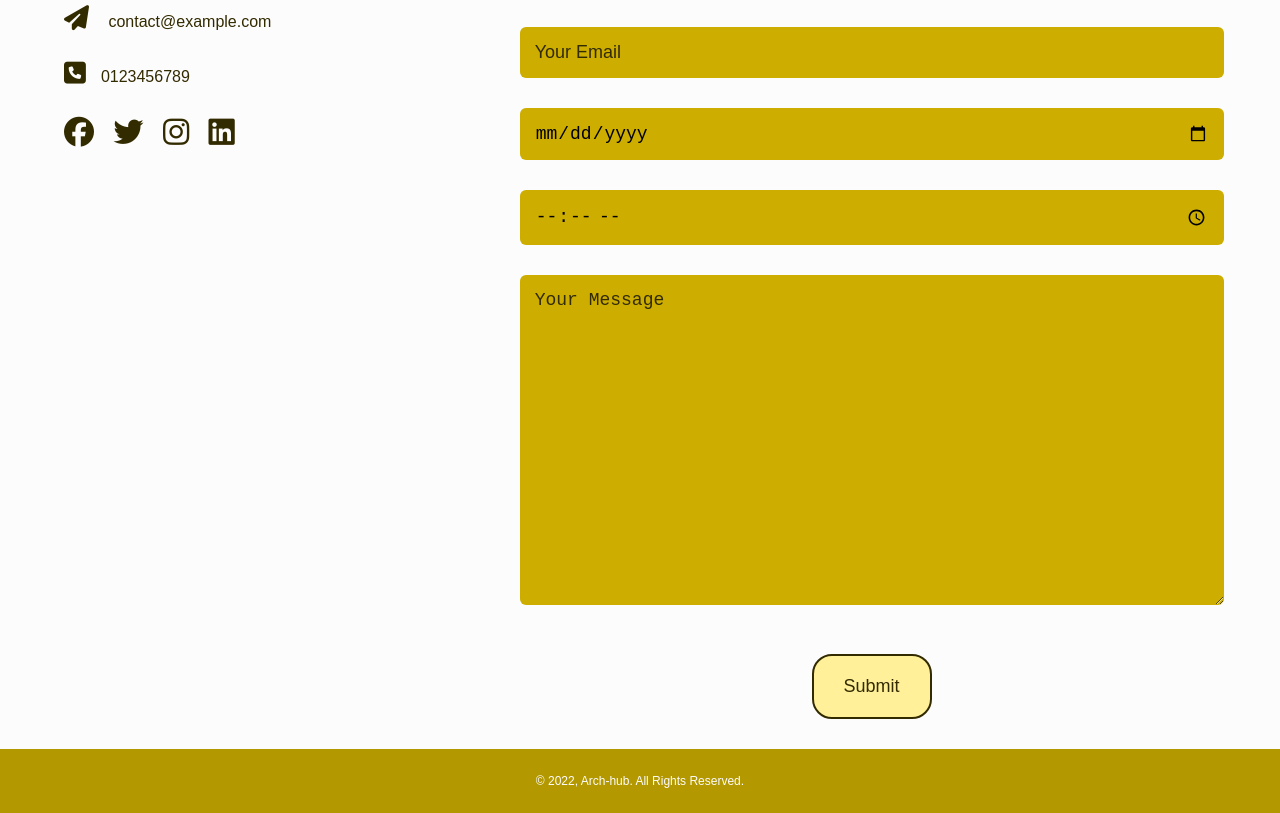
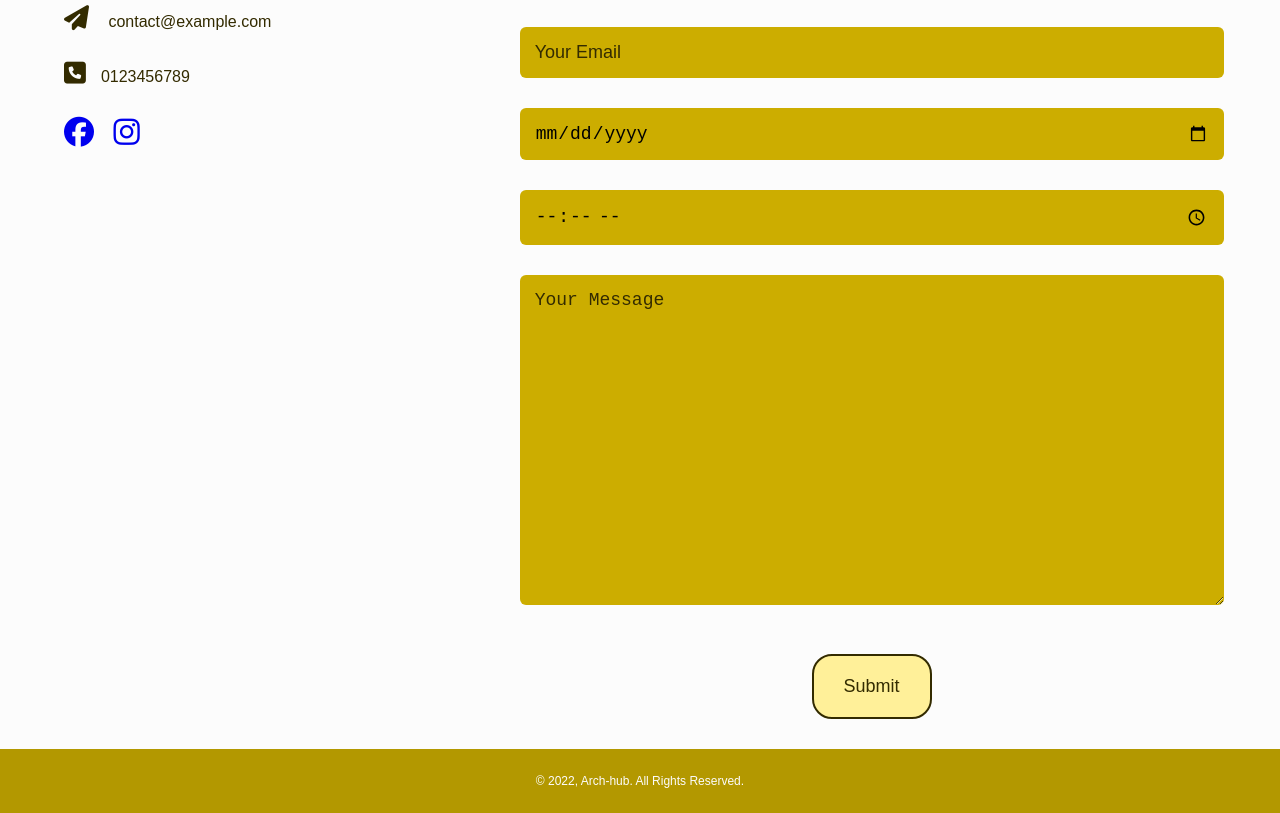
Before and after one commit to edwin-sark/arch-hub, a plain HTML site: page thankyou.html in a window 1280 px wide. Shown: the part 1141-1954 px from the top of the page. Drawn offline with Linux system fonts and the light colour scheme.

Commit message:
Update thankyou.html

```diff
--- a/thankyou.html
+++ b/thankyou.html
@@ -44,10 +44,10 @@
                     <p><i class="fa-solid fa-paper-plane"></i> contact@example.com</p>
                     <p><i class="fa-solid fa-square-phone"></i>0123456789</p>
                     <div class="social-icons">
-                        <a><i class="fa-brands fa-facebook"></i></a>
-                        <a><i class="fa-brands fa-twitter"></i></a>
-                        <a><i class="fa-brands fa-instagram"></i></a>
-                        <a><i class="fa-brands fa-linkedin"></i></a>
+                        <a href="https://web.facebook.com/search/top?q=arch-hub"><i class="fa-brands fa-facebook"></i></a>
+                        <a href="https://www.instagram.com/archd_esigns/"><i class="fa-brands fa-instagram"></i></a>
+                        <!--<a ><i class="fa-brands fa-twitter"></i></a>
+                    <a><i class="fa-brands fa-linkedin"></i></a> -->
                     </div>
                 </div>
                 <div class="contact-right">
```
